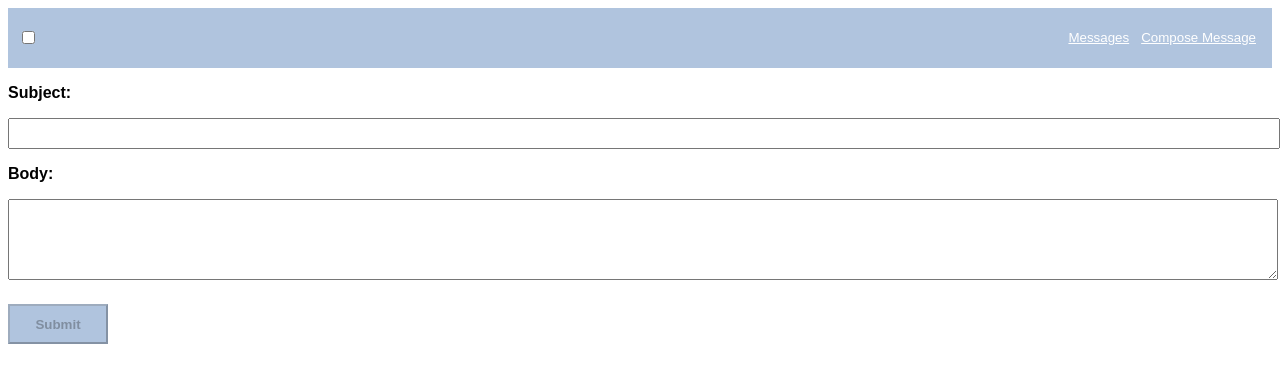
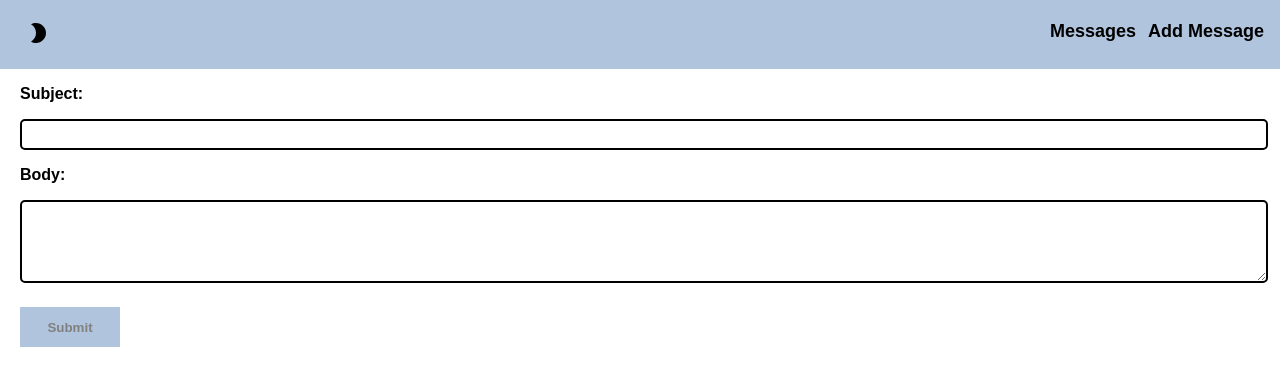
Before and after one commit to fritzchr/ReactWebDev, a React app in the folder assignment05/: page / in a window 1280 px wide. Shown: the top 386 px of the page. Built offline with nearby package versions, Linux system fonts and the light colour scheme.

Commit message:
implemented dark & light theme

```diff
--- a/assignment05/package.json
+++ b/assignment05/package.json
@@ -16,6 +16,8 @@
     "@babel/preset-react": "^7.12.10",
     "@babel/preset-typescript": "^7.12.7",
     "@babel/runtime": "^7.12.5",
+    "@material-ui/core": "^4.11.3",
+    "@material-ui/icons": "^4.11.2",
     "@types/fork-ts-checker-webpack-plugin": "^0.4.5",
     "@types/react": "^17.0.0",
     "@types/react-dom": "^17.0.0",
--- a/assignment05/src/App.tsx
+++ b/assignment05/src/App.tsx
@@ -1,5 +1,7 @@
 import React, { useState } from "react";
-import { createGlobalStyle, ThemeProvider } from 'styled-components';
+import styled, { ThemeProvider } from 'styled-components';
+import { LightTheme, DarkTheme } from './styles/themes';
+import { GlobalStyles } from './styles/globalStyles';
 import { Form } from "./form";
 import { Messages } from "./messages";
 import { NavigationHeader } from './navigation';
@@ -10,36 +12,23 @@ interface Message {
   isRead: boolean;
 }
 
-const GlobalStyles = createGlobalStyle`
-    body {
-      font-family: arial;
-    }
-
-    p {
-      font-weight: bold;
-    }
+const MainContainer = styled.div`
+  height: 100vh;
+  background: ${(props) => props.theme.backgroundColor}
 `;
 
-//TODO finish implementing styles and themes -> create component & styles folder
-
- const themes = {
-  light: {
-      backgroundColor: 'white',
-      navColor: 'lightsteelblue',
-  },
-
-  dark: {
-      backgroundColor: 'darkgrey',
-      navColor: 'grey',
-  }
-};
+const ContentContainer = styled.div`
+  margin-left: 20px;
+  margin-right: 20px;
+`;
 
 export const App = (): JSX.Element => {
   const [messages, setMessages] = useState<Message[]>([]);
   const [messageCounter, setMessageCounter] = useState(0);
   const [isMessageView, setMessageView] = useState(false);
-  const [theme, setTheme] = useState('light');
+  const [theme, setTheme] = useState(LightTheme);
 
+  //adds new message and increments message counter
   const addMessage = (message: {
     subject: string;
     body: string;
@@ -50,6 +39,7 @@ export const App = (): JSX.Element => {
     setMessageView(true);
   };
 
+  //marks message as read and decrements message counter
   const setToIsRead = (index: number) => {
     const message = [...messages];
     message[index].isRead = true;
@@ -57,25 +47,37 @@ export const App = (): JSX.Element => {
     setMessageCounter(messageCounter - 1);
   };
 
+  //changes theme
   const changeTheme = () => {
-    if (theme === 'light') {
-      setTheme('dark');
+    if (theme === LightTheme) {
+      setTheme(DarkTheme);
     } else {
-      setTheme('light');
+      setTheme(LightTheme);
     }
   };
+
+  //is used to pass state to navigation component to change icons
+  const isLightTheme = () => {
+    if (theme === LightTheme) {
+      return true;
+    } else {
+      return false;
+    }
+  }
 
   return (
     <>
     <GlobalStyles/>
-    <ThemeProvider theme={theme === 'light' ? themes.light : themes.dark}>
-        <NavigationHeader displayMessageView={setMessageView} messageCounter={messageCounter} changeTheme={changeTheme}></NavigationHeader>
-        <div className='content'>
+    <ThemeProvider theme={theme}>
+          <MainContainer>
+        <NavigationHeader displayMessageView={setMessageView} messageCounter={messageCounter} changeTheme={changeTheme} isLightTheme={isLightTheme}></NavigationHeader>
+        <ContentContainer>
             {!isMessageView ?
                 <Form addMessage={addMessage}></Form> :
                 <Messages messages={messages} setToIsRead={setToIsRead} messageCounter={messageCounter}></Messages>
             }
-        </div>
+        </ContentContainer>
+        </MainContainer>
     </ThemeProvider>
     </>
   );
--- a/assignment05/src/form.tsx
+++ b/assignment05/src/form.tsx
@@ -14,23 +14,46 @@ type Props = {
 const InputField = styled.input `
     width: 100%;
     height: 25px;
+    border: ${(props) => props.theme.inputFieldBorder};
+    border-radius: 5px;
+    background: ${(props) => props.theme.inputFieldColor};
+    color: ${(props) => props.theme.textColor};
+
+    &:hover: {
+        background-color: green;
+        box-shadow: 0px 4px 20px 0px;
+    }
 `;
 
 const TextArea = styled.textarea `
     width: 100%;
     height: 75px;
+    border: ${(props) => props.theme.inputFieldBorder};
+    border-radius: 5px;
+    background: ${(props) => props.theme.inputFieldColor};
+    color: ${(props) => props.theme.textColor};
 `;
 
 const SubmitBtn = styled.button`
     width: 100px;
     height: 40px;
-    background-color: lightsteelblue;
+    background-color: ${(props) => props.theme.submitButtonColor};
     font-weight: bold;
     margin-top: 20px;
+    border: none;
+    color: ${(props) => props.theme.textColor};
 
     &:hover {
-        background-color: steelblue;
+        box-shadow: 2px 2px 2px 1px;
     }
+
+    &:disabled {
+        color: grey;
+    }
+`;
+
+const HeadingText = styled.p`
+    color: ${(props) => props.theme.textColor};
 `;
 
 export const Form = (props: Props): JSX.Element => {
@@ -49,14 +72,14 @@ export const Form = (props: Props): JSX.Element => {
     return (
         <div className='formContainer'>
             <form onSubmit={(event) => handleSubmit(event)}>
-                <p>Subject:</p>
+                <HeadingText>Subject:</HeadingText>
                 <InputField
                     type="text"
                     name="subject"
                     onChange={(event) => setSubject(event.target.value)}
                     value={subject || ''}
                 />
-                <p>Body:</p>
+                <HeadingText>Body:</HeadingText>
                 <TextArea
                     name="body"
                     onChange={(event) => setBody(event.target.value)}
--- a/assignment05/src/messages.tsx
+++ b/assignment05/src/messages.tsx
@@ -13,16 +13,19 @@ const MessageCounterText = styled.p`
 `;
 
 const ReadMessagesContainer = styled.div`
-    border: solid;
-    border-style: outset;
+    border: ${(props) => props.theme.messageBoxBorder};
+    border-radius: 5px;
+    color: ${(props) => props.theme.textColor};
     margin: 0px 20px 20px 20px;
     padding: 20px 20px 20px 20px;
+
 `;
 
 const UnreadMessagesContainer = styled.div`
-    background-color: lightsteelblue;
-    border: solid;
-    border-style: outset;
+    background-color: ${(props) => props.theme.messageBoxColor};
+    border: ${(props) => props.theme.messageBoxBorder};
+    border-radius: 5px;
+    color: ${(props) => props.theme.textColor};
     margin: 0px 20px 20px 20px;
     padding: 20px 20px 20px 20px;
 `;
@@ -30,6 +33,8 @@ const UnreadMessagesContainer = styled.div`
 export const Messages = (props: Props): JSX.Element => {
     return(
         <div className='inboxContainer'>
+            <MessageCounterText>{props.messages.length == 0 &&
+                'You have no messages!'}</MessageCounterText>
             <MessageCounterText>{props.messageCounter > 0 &&
                 (props.messageCounter == 1 ? 'You have ' + props.messageCounter + ' unread message!' : 'You have ' + props.messageCounter + ' unread messages!')}</MessageCounterText><br/>
             <div className='messageContainer'>
--- a/assignment05/src/navigation.tsx
+++ b/assignment05/src/navigation.tsx
@@ -1,10 +1,13 @@
 import React from 'react';
 import styled from 'styled-components';
+import { WbSunny, Brightness2 } from '@material-ui/icons'
 
 type Props = {
     displayMessageView: (value: boolean) => void;
     messageCounter: number;
     changeTheme: () => void;
+    //returning state to change icon
+    isLightTheme: () => boolean;
 };
 
 const NavHeader = styled.div`
@@ -13,36 +16,45 @@ const NavHeader = styled.div`
     padding-bottom: 20px;
     display: flex;
     justify-content: space-between;
+    width: 100%;
+    white-space: no-wrap;
 `;
 
 const NavButton = styled.button`
     background: none;
     border: none;
-    color: white;
-    text-decoration: underline white;
-
+    font-weight: bold;
+    font-size: 18px;
+    color: ${(props) => props.theme.navButtonColor};
     &:hover {
-        color: black;
-        text-decoration: underline black;
+        color: ${(props) => props.theme.navButtonHoverColor};
     }
 `;
 
 const ToggleContainer = styled.div`
-    margin-left: 10px;
+    margin-left: 20px;
 `;
 
 const ButtonContainer = styled.div`
     margin-right: 10px;
 `;
 
-const ThemeSwitcher = styled.input`
+const ToggleButton = styled.button`
+    background: none;
+    border: none;
+    color: ${(props) => props.theme.toggleColor};
+    &:hover {
+        color: ${(props) => props.theme.toggleHoverColor};
+    }
 `;
 
 export const NavigationHeader = (props: Props): JSX.Element => {
     return (
         <NavHeader>
             <ToggleContainer>
-                <ThemeSwitcher type="checkbox" onChange={() => props.changeTheme()}></ThemeSwitcher>
+                <ToggleButton onClick={() => props.changeTheme()}>
+                    {props.isLightTheme() ? <Brightness2></Brightness2> : <WbSunny></WbSunny>}
+                </ToggleButton>
             </ToggleContainer>
             <ButtonContainer>
                 <NavButton onClick={() => props.displayMessageView(true)}>Messages
@@ -50,7 +62,7 @@ export const NavigationHeader = (props: Props): JSX.Element => {
                         <span>{props.messageCounter > 5 ? ' (5+ new)' : ' (' + props.messageCounter + ' new)'}</span>
                     }
                 </NavButton>
-                <NavButton onClick={() => props.displayMessageView(false)}>Compose Message</NavButton>
+                <NavButton onClick={() => props.displayMessageView(false)}>Add Message</NavButton>
             </ButtonContainer>
         </NavHeader>
     );
--- /dev/null
+++ b/assignment05/src/styles/globalStyles.tsx
@@ -0,0 +1,13 @@
+import { createGlobalStyle } from 'styled-components';
+
+export const GlobalStyles = createGlobalStyle`
+    body {
+      font-family: arial;
+      margin: 0px;
+      padding: 0px;
+    }
+
+    p {
+      font-weight: bold;
+    }
+`;
--- /dev/null
+++ b/assignment05/src/styles/themes.tsx
@@ -0,0 +1,31 @@
+export const LightTheme = {
+    textColor: 'black',
+    backgroundColor: 'white',
+    navColor: 'lightsteelblue',
+    inputFieldColor: 'white',
+    inputFieldBorder: '2px solid black',
+    navButtonColor: 'black',
+    navButtonHoverColor: 'white',
+    submitButtonColor: 'lightsteelblue',
+    submitButtonHoverColor: 'steelblue',
+    messageBoxColor: 'lightsteelblue',
+    messageBoxBorder: '2px solid black',
+    toggleColor: 'black',
+    toggleHoverColor: 'white',
+};
+
+export const DarkTheme = {
+    textColor: 'white',
+    backgroundColor: '#17171a',
+    navColor: '#121212',
+    inputFieldColor: '#17171a',
+    inputFieldBorder: '2px solid white',
+    navButtonColor: '#BB86FC',
+    navButtonHoverColor: 'white',
+    submitButtonColor: '#BB86FC',
+    submitButtonHoverColor: 'pink',
+    messageBoxColor: '#BB86FC',
+    messageBoxBorder: '2px solid white',
+    toggleColor: '#BB86FC',
+    toggleHoverColor: 'white',
+};
```
Also changed, not shown: 2 other files (tests, documents, lock files or other folders).
